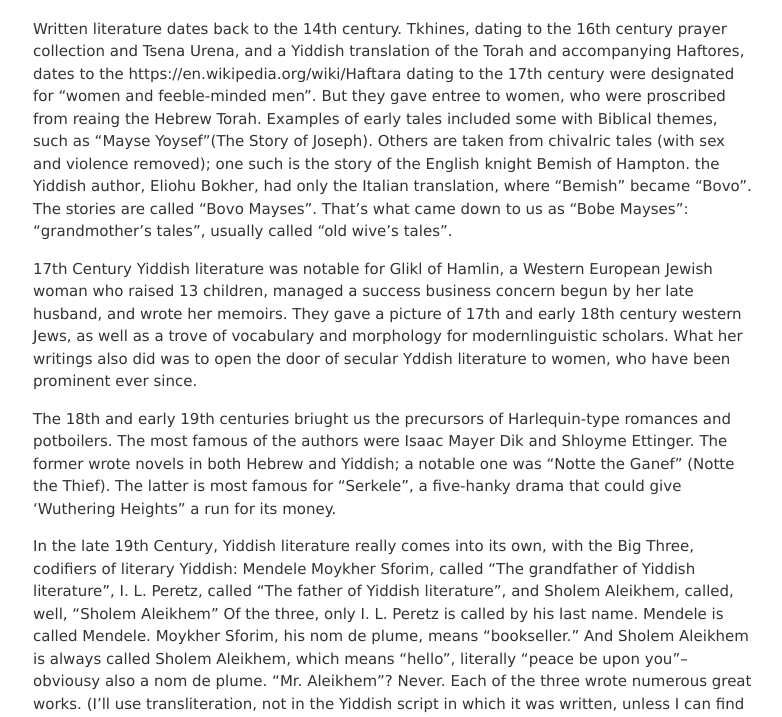
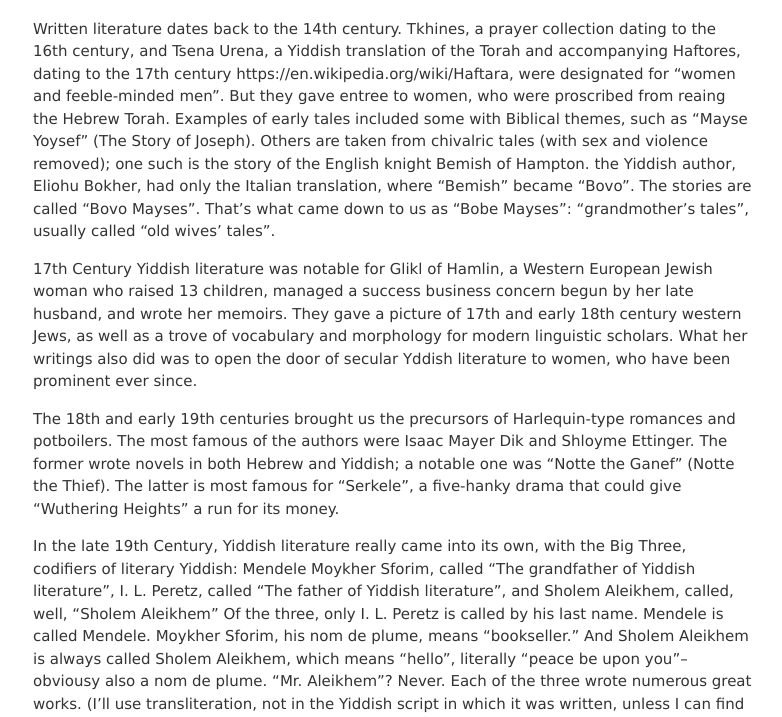
Before and after one commit to jvmallow/jvmallow.github.io, a Jekyll site: the page built from _posts/2025-05-31-Yiddish.md, in a window 1280 px wide and 1400 px high, scrolled down 3362 px. Shown: the top 717 px of the window, without its empty margins (247-1029 px from the left). Built offline with Jekyll 4.4.1, drawn with Linux system fonts in a browser that asks for light colours; a script that is not in the unit is left out; some of the changed text lies outside the part shown.

Commit message:
Update 2025-05-31-Yiddish.md

```diff
--- a/_posts/2025-05-31-Yiddish.md
+++ b/_posts/2025-05-31-Yiddish.md
@@ -51,21 +51,22 @@ The lady replies, “*Damages* I already have. What I need is repairs!”
 
 Yiddish literature was and is the instrument of secular Jewish culture.
 
-Written literature dates back to the 14th century.  Tkhines, dating to the 16th century prayer collection and Tsena Urena, and a Yiddish translation of the Torah and accompanying Haftores, dates to the https://en.wikipedia.org/wiki/Haftara dating to the 17th century were designated for "women and feeble-minded men".  But they gave entree to women, who were proscribed from reaing the Hebrew Torah.  Examples of early tales included some with Biblical themes, such as "Mayse Yoysef"(The Story of Joseph). Others are taken from chivalric tales (with sex and violence removed); one such is the story of the English knight Bemish of Hampton. the Yiddish author, Eliohu Bokher, had only the Italian translation, where "Bemish" became "Bovo". The stories are called "Bovo Mayses". That's what came down to us as "Bobe Mayses": "grandmother's tales", usually called "old wive's tales".
+Written literature dates back to the 14th century.  Tkhines, a prayer collection dating to the 16th century, and Tsena Urena, a Yiddish translation of the Torah and accompanying Haftores, dating to the 17th century https://en.wikipedia.org/wiki/Haftara, were designated for "women and feeble-minded men".  But they gave entree to women, who were proscribed from reaing the Hebrew Torah.  Examples of early tales included some with Biblical themes, such as "Mayse Yoysef" (The Story of Joseph). Others are taken from chivalric tales (with sex and violence removed); one such is the story of the English knight Bemish of Hampton. the Yiddish author, Eliohu Bokher, had only the Italian translation, where "Bemish" became "Bovo". The stories are called "Bovo Mayses". That's what came down to us as "Bobe Mayses": "grandmother's tales", usually called "old wives' tales".
 
-17th Century Yiddish literature was notable for Glikl of Hamlin, a Western European Jewish woman who raised 13 children, managed a success business concern begun by her late husband, and  wrote her memoirs. They gave a picture of 17th and early 18th century western Jews, as well as a trove of vocabulary and morphology for modernlinguistic scholars.  What her writings also did was to open the door of secular Yddish literature to women, who have been prominent ever since.
+17th Century Yiddish literature was notable for Glikl of Hamlin, a Western European Jewish woman who raised 13 children, managed a success business concern begun by her late husband, and  wrote her memoirs. They gave a picture of 17th and early 18th century western Jews, as well as a trove of vocabulary and morphology for modern linguistic scholars.  What her writings also did was to open the door of secular Yddish literature to women, who have been prominent ever since.
 
-The 18th and early 19th centuries briught us the precursors of Harlequin-type romances and potboilers. The most famous of the authors were Isaac Mayer Dik and Shloyme Ettinger. The former wrote novels in both Hebrew and Yiddish; a notable one was "Notte the Ganef" (Notte the Thief). The latter is most famous for "Serkele", a five-hanky drama that could give 'Wuthering Heights" a run for its money.
+The 18th and early 19th centuries brought us the precursors of Harlequin-type romances and potboilers. The most famous of the authors were Isaac Mayer Dik and Shloyme Ettinger. The former wrote novels in both Hebrew and Yiddish; a notable one was "Notte the Ganef" (Notte the Thief). The latter is most famous for "Serkele", a five-hanky drama that could give "Wuthering Heights" a run for its money.
 
-In the late 19th Century, Yiddish literature really comes into its own, with the Big Three, codifiers of literary Yiddish: Mendele Moykher Sforim, called "The grandfather of Yiddish literature", I. L. Peretz, called "The father of Yiddish literature", and Sholem Aleikhem, called, well, "Sholem Aleikhem"   Of the three, only I. L. Peretz is called by his last name. Mendele is called Mendele. Moykher Sforim, his nom de plume, means "bookseller."  And Sholem Aleikhem  is always called Sholem Aleikhem, which means "hello", literally "peace be upon you"--obviousy also a nom de plume. "Mr. Aleikhem"? Never. Each of the three wrote numerous great works. (I'll use transliteration, not in the Yiddish script in which it was written, unless I can find links to it.)
+In the late 19th Century, Yiddish literature really came into its own, with the Big Three, codifiers of literary Yiddish: Mendele Moykher Sforim, called "The grandfather of Yiddish literature", I. L. Peretz, called "The father of Yiddish literature", and Sholem Aleikhem, called, well, "Sholem Aleikhem"   Of the three, only I. L. Peretz is called by his last name. Mendele is called Mendele. Moykher Sforim, his nom de plume, means "bookseller."  And Sholem Aleikhem  is always called Sholem Aleikhem, which means "hello", literally "peace be upon you"--obviousy also a nom de plume. "Mr. Aleikhem"? Never. Each of the three wrote numerous great works. (I'll use transliteration, not in the Yiddish script in which it was written, unless I can find links to it.)
 
 ![Mendele](https://upload.wikimedia.org/wikipedia/commons/thumb/c/c5/Mendele_Mocher_Sforim.jpg/500px-Mendele_Mocher_Sforim.jpg)
 
-Mendele's greatest, and certainly most translated and published work, was "Mesoyes Benyomin Hashlishi": "The Travels of Benjamin the Third". So who were First and Second?  Benjamin I was Benjamin of Tudela, a medieval Jewish traveler who visited Europe, Asia, and Africa in the twelfth century (long before Marco Polo. _https://en.wikipedia.org/wiki/Benjamin_of_Tudela. Benjamin II was a Rumanian Jewish traveler,whose real name was Joseph Israel. He adopted the name of Benjamin of Tudela, and toward the end of 1844 set out to search for the Ten Lost Tribes. "Mesoyes Benyomin Hashlishi" is the Don Quixote plot reconfigured as a biting satite on Jewish life in Eastern Europe. Binyomin has a squire named Senderl. They travel to what Binyomin thinks are great foreign places. In fact they just go in circles for a long time, ending up in their own shetl (small towns in Eastern Europe, populated mostly by Jews). https://encyclopedia.yivo.org/article/27#).
+Mendele's greatest, and certainly most translated and published work, was "Mesoyes Benyomin Hashlishi": "The Travels of Benjamin the Third". So who were First and Second?  Benjamin I was Benjamin of Tudela, a medieval Jewish traveler who visited Europe, Asia, and Africa in the twelfth century (long before Marco Polo. _https://en.wikipedia.org/wiki/Benjamin_of_Tudela. Benjamin II was a Rumanian Jewish traveler,whose real name was Joseph Israel. He adopted the name of Benjamin of Tudela, and toward the end of 1844 set out to search for the Ten Lost Tribes. "Mesoyes Benyomin Hashlishi" is the Don Quixote plot reconfigured as a biting satite on Jewish life in Eastern Europe. Binyomin has a squire named Senderl think Sancho). They travel to what Binyomin thinks are great foreign places. In fact they just go in circles for a long time, ending up in their own shetl (small towns in Eastern Europe, populated mostly by Jews). https://encyclopedia.yivo.org/article/27#).
 
 ![Peretz](https://upload.wikimedia.org/wikipedia/commons/thumb/2/2d/I_L_Peretz_postcard.jpg/500px-I_L_Peretz_postcard.jpg)
 
-Peretz was a Warsaw Jewish communal leader, whose themes had mostly to do with a changing world, Jewish and otherwise. He was a master of the short story. Thre is no way to select his greatest work, there are so many. See https://www.myjewishlearning.com/article/i-l-peretz/ for a brief summary. "Bontshe Shvayg": "Bontshe the Silent", described in the link, is perhaps the most widely known of his stories because of its satiric depiction of the miserable condition of Polish Jews, to the point where they can't even imagine there could be a better life.  Peretz himself could imagine it. He was part of the nascent Jewish socialist movement. Here is my translation of his poem "Meyn Nisht di Velt iz a Kretchme": "Don't Think the World is a Tavern". (The Yiddish rhymes, my translation doesn't, but preserves meter.)
+Peretz was a Warsaw Jewish communal leader, whose themes had mostly to do with a changing world, Jewish and otherwise. He was a master of the short story. Thre is no way to select his greatest work, there are so many. See https://www.myjewishlearning.com/article/i-l-peretz/ for a brief summary. "Bontshe Shvayg": "Bontshe the Silent", described in the link, is perhaps the most widely known of his stories because of its satiric depiction of the miserable condition of Polish Jews, to the point where they can't even imagine there could be a better life.  Peretz himself could imagine it. He was part of the nascent Jewish socialist movement. Here is my translation of his poem "Meyn Nisht di Velt iz a Kretchme": "Don't Think the World is a Tavern".
+
 
 Meyn nisht , di velt is a kretshme--bashafn
 
@@ -158,6 +161,14 @@ The wind--just to muffle the sound of wild crying
 The earth is to soak up the blood of the victims.
 
 Oh, don't think the world is a wasteland.
+
+
+
+
+
+
+
+
 
 ![Sholem Aleikhem](https://upload.wikimedia.org/wikipedia/commons/thumb/d/d2/Sholem_Aleichem_1907.jpg/500px-Sholem_Aleichem_1907.jpg)
 
```
Also changed, not shown: other parts of _posts/2025-05-31-Yiddish.md (+8 -6 lines).
